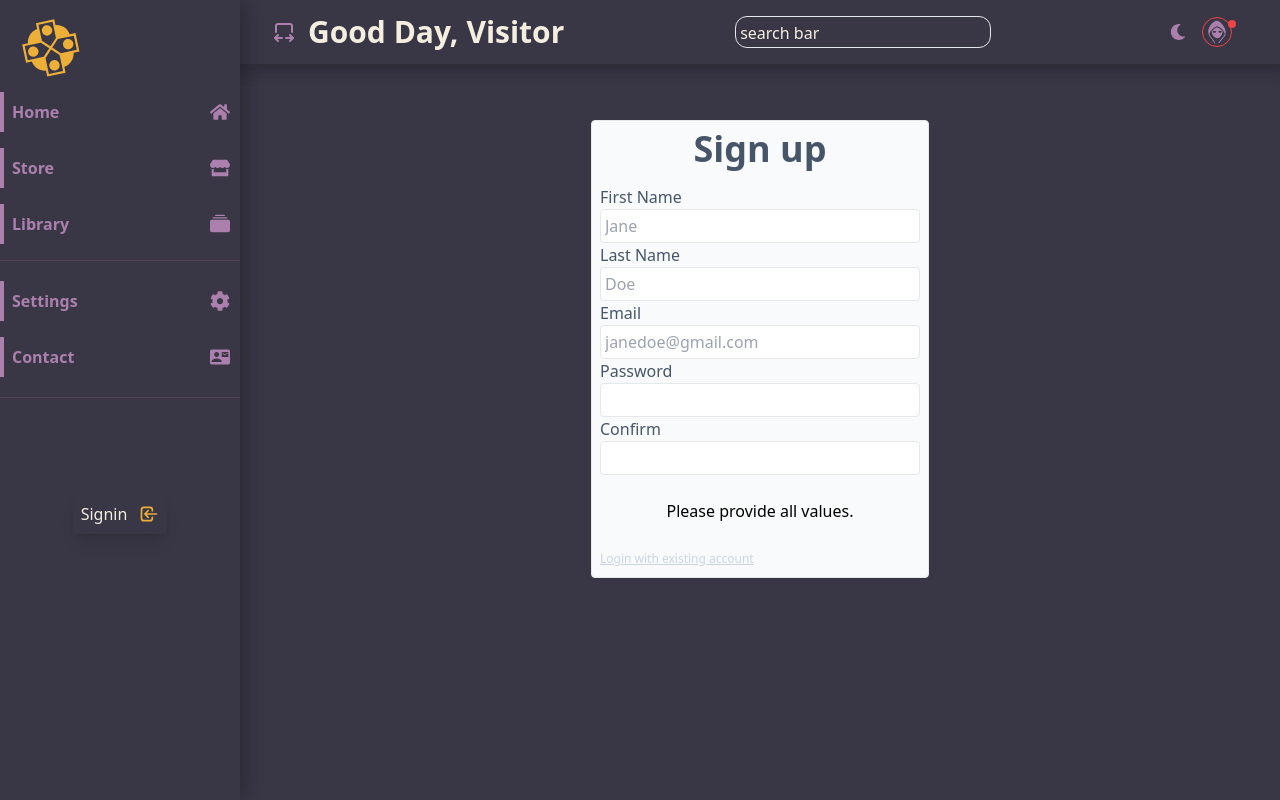
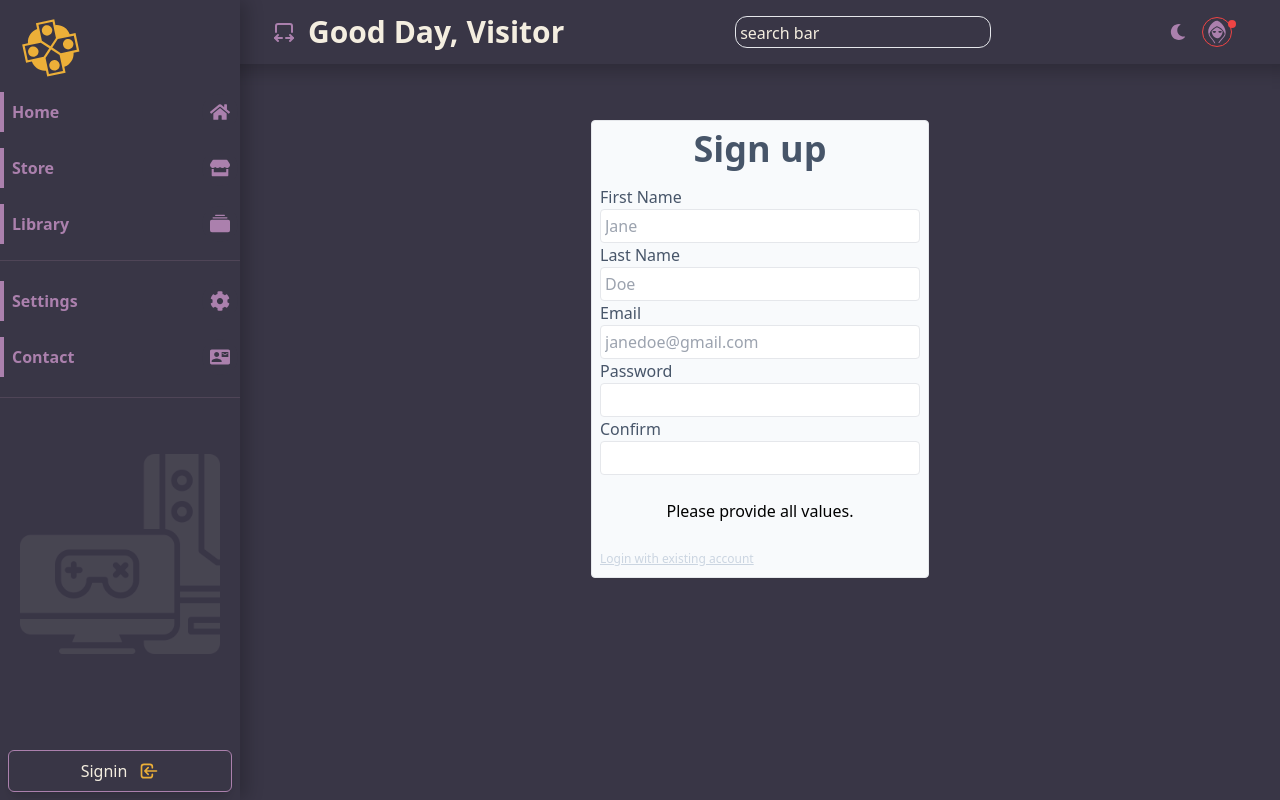
Before and after one commit to Samuel-Marien/free_game_app, a Next.js app: page /signin in a window 1280 px wide. Both pictures are taken after a click on the button 24 px from the left and 219 px from the top of the page. Built offline with nearby package versions, Linux system fonts and the light colour scheme; no server answers.

Commit message:
feat: add decorative png on side bar

```diff
--- a/components/layout/Layout.js
+++ b/components/layout/Layout.js
@@ -1,5 +1,6 @@
 import React, { useState, useContext } from 'react'
 import Link from 'next/link'
+import Image from 'next/image'
 import { useSession, signOut } from 'next-auth/react'
 import { useRouter } from 'next/router'
 
@@ -11,15 +12,7 @@ import MobileNavLink from './MobileNavLink'
 import { BsFillCollectionFill } from 'react-icons/bs'
 import { TbArrowAutofitWidth } from 'react-icons/tb'
 import { HiOutlineLogout, HiOutlineLogin } from 'react-icons/hi'
-import {
-  FaHome,
-  FaStore,
-  FaCog,
-  FaUserMinus,
-  FaUserCheck,
-  FaSun,
-  FaMoon
-} from 'react-icons/fa'
+import { FaHome, FaStore, FaCog, FaSun, FaMoon } from 'react-icons/fa'
 import { MdContactMail } from 'react-icons/md'
 import { GiGamepadCross, GiCowled } from 'react-icons/gi'
 
@@ -349,12 +342,24 @@ const Layout = ({ children }) => {
                   isDark={toggleDarktheme}
                 />
               </div>
-              <div className="pt-20 flex justify-center items-center">
+              {toggleSidebar && (
+                <div className=" pt-10  flex justify-center items-center  ">
+                  <Image
+                    className="sidebar-image opacity-20"
+                    src="/images/computer.png"
+                    width={200}
+                    height={200}
+                    alt="Picture of computer"
+                  />
+                </div>
+              )}
+
+              <div className="pt-20  w-full flex justify-center items-center">
                 {session ? (
-                  <li className="rounded-lg w-max shadow-lg hover:shadow-none transition-all duration-300">
+                  <li className="rounded-lg w-full border border-myViolet shadow-xl mx-2 hover:shadow-none hover:border-red-400 transition-all duration-300">
                     <button
                       onClick={logoutHandler}
-                      className="flex items-center p-2 space-x-5 rounded-md"
+                      className="flex items-center justify-center w-full p-2 space-x-5 rounded-md"
                     >
                       {toggleSidebar && <span>Log out</span>}
                       {toggleSidebar ? (
@@ -369,10 +374,10 @@ const Layout = ({ children }) => {
                     </button>
                   </li>
                 ) : (
-                  <li className="rounded-sm">
+                  <li className="rounded-sm w-full mx-2">
                     <Link
                       href="/signin"
-                      className="flex items-center p-2 space-x-3 rounded-md  shadow-lg hover:shadow-none transition-all duration-300"
+                      className="flex border  items-center justify-center p-2 space-x-3 rounded-md border-myViolet shadow-lg hover:shadow-none hover:border-green-400 transition-all duration-300"
                     >
                       {toggleSidebar && <span>Signin</span>}
                       {toggleSidebar ? (
--- a/styles/globals.css
+++ b/styles/globals.css
@@ -73,3 +73,8 @@
     animation: none;
   }
 }
+
+.sidebar-image {
+  filter: invert(50%);
+  /* background-color: #ab80ad; */
+}
```
Also changed, not shown: public/images/computer.png (added).
